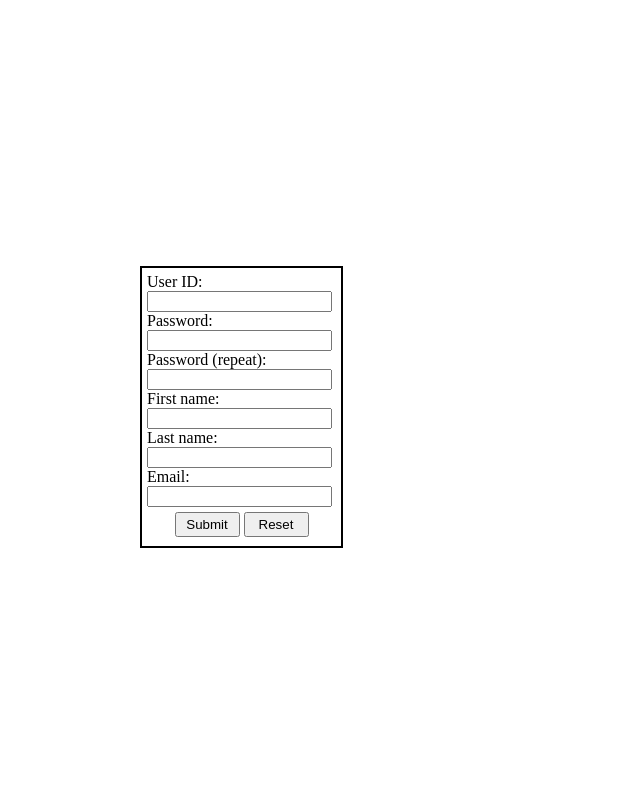
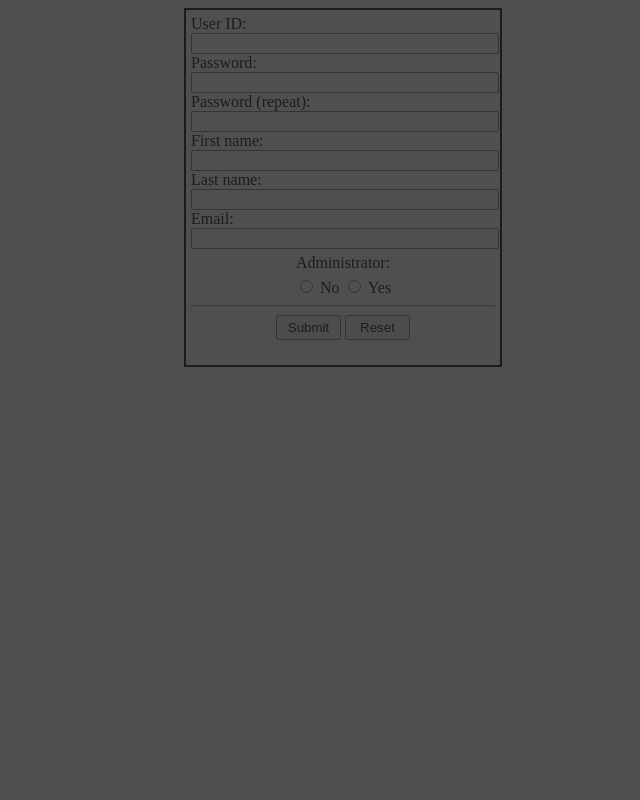
Before and after one commit to mjnowakowski98/SE266, a PHP site: page /admin/index.php in a window 1280 px wide. Shown: the whole page, without its empty margins (297-937 px from the left). Run offline with PHP 8.4, Linux system fonts and the light colour scheme.

Commit message:
Some css magic

```diff
--- a/lab6/common/forms/signup.php
+++ b/lab6/common/forms/signup.php
@@ -1,12 +1,30 @@
-<form id="signupForm" class="popupCenter" action="#" method="POST">
-    <label>User ID: <input type="text" name="uName"></label>
-    <label>Password: <input type="text" name="pass"></label>
-    <label>Password (repeat): <input type="text" name="p2"></label>
-    <label>First name: <input type="text" name="fName"></label>
-    <label>Last name: <input type="text" name="lName"></label>
-    <label>Email: <input type="text" name="email"></label>
-    <div class="formSubmit">
-        <input class="formBtn" type="submit">
-        <input class="formBtn" type="reset">
-    </div>
-</form>
+<?php
+    if(session_name() == 'genericSession') {
+        $mode = 'anonymous';
+    }
+?>
+
+
+<div id="dimmer"></div>
+
+<section id="signupForm" class="dimmerOverlay">
+    <form action="#" method="POST">
+        <label>User ID: <input class="txtBox" type="text" name="uName"></label>
+        <label>Password: <input class="txtBox" type="text" name="pass"></label>
+        <label>Password (repeat): <input class="txtBox" type="text" name="p2"></label>
+        <label>First name: <input class="txtBox" type="text" name="fName"></label>
+        <label>Last name: <input class="txtBox" type="text" name="lName"></label>
+        <label>Email: <input class="txtBox" type="text" name="email"></label>
+        <p class="formCenter">Administrator:</p>
+        <div class="formCenter">
+            <label><input type="radio" name="isAdmin" value="false"> No</label>
+            <label><input type="radio" name="isAdmin" value="true"> Yes</label>
+        </div>
+
+        <hr>
+        <div class="formCenter">
+            <input class="formBtn" type="submit">
+            <input class="formBtn" type="reset">
+        </div>
+    </form>
+</section>
--- a/lab6/css/colors.css
+++ b/lab6/css/colors.css
@@ -0,0 +1,7 @@
+#dimmer {
+    background-color:rgba(35, 35, 35, .8);
+}
+
+.dimmerOverlay {
+    background-color:white;
+}
--- a/lab6/css/formats.css
+++ b/lab6/css/formats.css
@@ -1,29 +1,21 @@
-.popupCenter {
-    position:fixed;
-    top:50%;
-    right:50%;
-
-    border:2px solid black;
+#dimmer {
+    margin:0;
+    padding:0;
+    position:absolute;
+    width:100%;
+    height:100%;;
+    top:0;
+    left:0;
+    z-index:2;
 }
 
-#authForm {
-    width:175px;
-    height:110px;
-    margin-left:-87.5px;
-    margin-top:-55px;
+.dimmerOverlay {
+    z-index:3;
 }
 
-#signupForm {
-    width:189px;
-    height:268px;
-    margin-left:-94.5px;
-    margin-top:-134px;
-    padding:5px;
-}
-
-.formSubmit {
+.formCenter {
     text-align:center;
-    margin-top:5px;
+    margin:auto 0;
 }
 
 .formBtn {
@@ -31,11 +23,21 @@
     height:25px;
 }
 
-.formAlignRight {
-    float:right;
+#signupForm {
+    width:304px;
+    height:345px;
+
+    margin:0 auto;
+
+    padding:5px;
+
+    border:2px solid black;
 }
 
-.vertForm {
-    display:block;
-    margin-bottom:5px;
+#signupForm .txtBox {
+    width:300px;
 }
+
+#signupForm p {
+    margin:5px 0;
+}
--- a/lab6/master/footer.html
+++ b/lab6/master/footer.html
@@ -0,0 +1,3 @@
+<footer>
+    <p>&copy; 2018 Matthew Nowakowski</p>
+</footer>
```
Also changed, not shown: lab6/index.php (+8 -0 lines).
